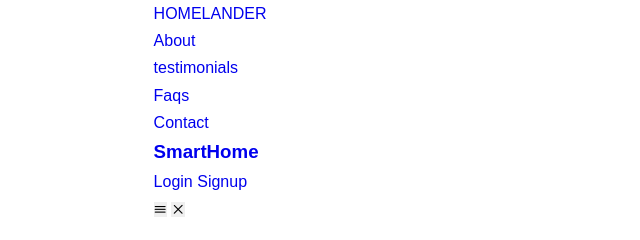
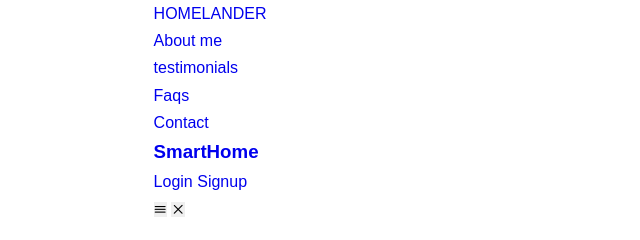
Before and after one commit to AyanokojiThong77/SmartHome, a plain HTML site: page index.html in a window 1280 px wide. Shown: the full height of the page, 0-640 px from the left. Drawn offline with nearby package versions, Linux system fonts and the light colour scheme.

Commit message:
Giải quyết xung đột

```diff
--- a/index.html
+++ b/index.html
@@ -13,7 +13,7 @@
     <div class="container nav_container">
         <ul class="nav_item">
             <li><a href="index.html">HOMELANDER</a></li>
-            <li><a href="index.html#about">About</a></li>
+            <li><a href="index.html#about">About me</a></li>
             <li><a href="index.html#testimonials">testimonials</a></li>
             <li><a href="index.html#faqs">Faqs</a></li>
             <li><a href="contact.html">Contact</a></li>
```
